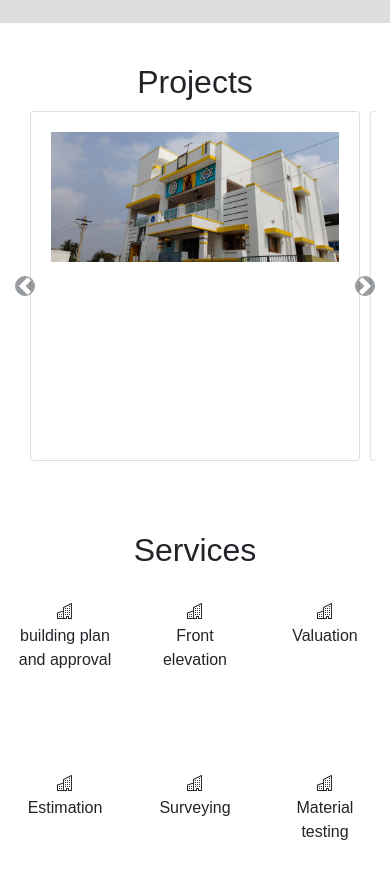
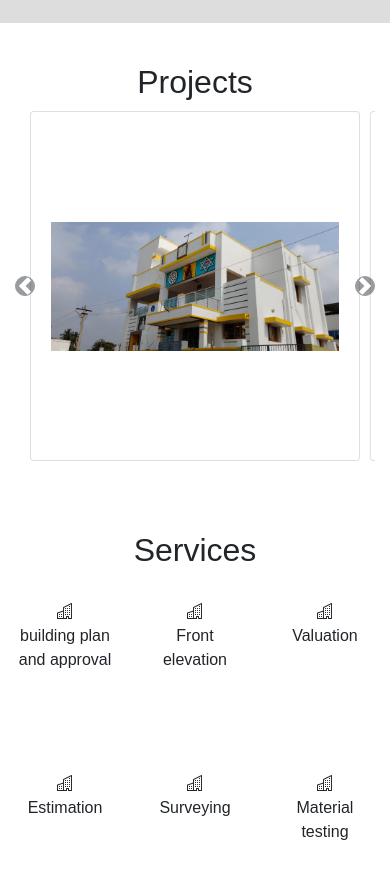
Before and after one commit to AThiyagarajan/majestic-builders, a plain HTML site: page index.html in a window 390 px wide. Shown: the part 1780-2658 px from the top of the page. Drawn offline with nearby package versions, Linux system fonts and the light colour scheme.

Commit message:
Carousel and responsiveness updated

```diff
--- a/styles.css
+++ b/styles.css
@@ -376,5 +376,7 @@ h1, h2, h3 {
 }
 .carousel-item .img-fluid{
     width: auto !important;
+    margin-top: auto !important;
+    margin-bottom: auto !important;
     max-height: 310px !important;
 }
```
